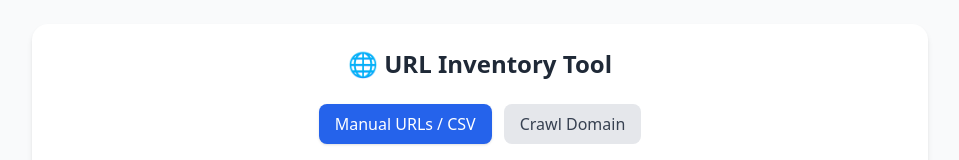
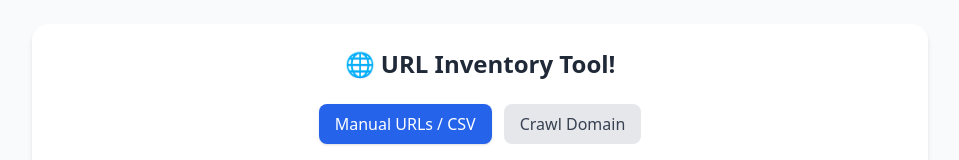
Before and after one commit to shiningmoonmedia-dev/url-inventory-react, a React (Create React App) app: page / in a window 1280 px wide. Shown: the top 160 px of the page, without its empty margins (160-1119 px from the left). Built offline with nearby package versions, Linux system fonts and the light colour scheme; the HTML template or start-up script is replaced by a standard one.

Commit message:
Update App.js

```diff
--- a/src/App.js
+++ b/src/App.js
@@ -88,7 +88,7 @@ function App() {
     <div className="min-h-screen bg-gray-50 p-6">
       <div className="max-w-4xl mx-auto bg-white p-6 rounded-2xl shadow-md">
         <h1 className="text-2xl font-bold mb-6 text-center text-gray-800">
-          🌐 URL Inventory Tool
+          🌐 URL Inventory Tool!
         </h1>
 
         {/* Mode Tabs */}
```
